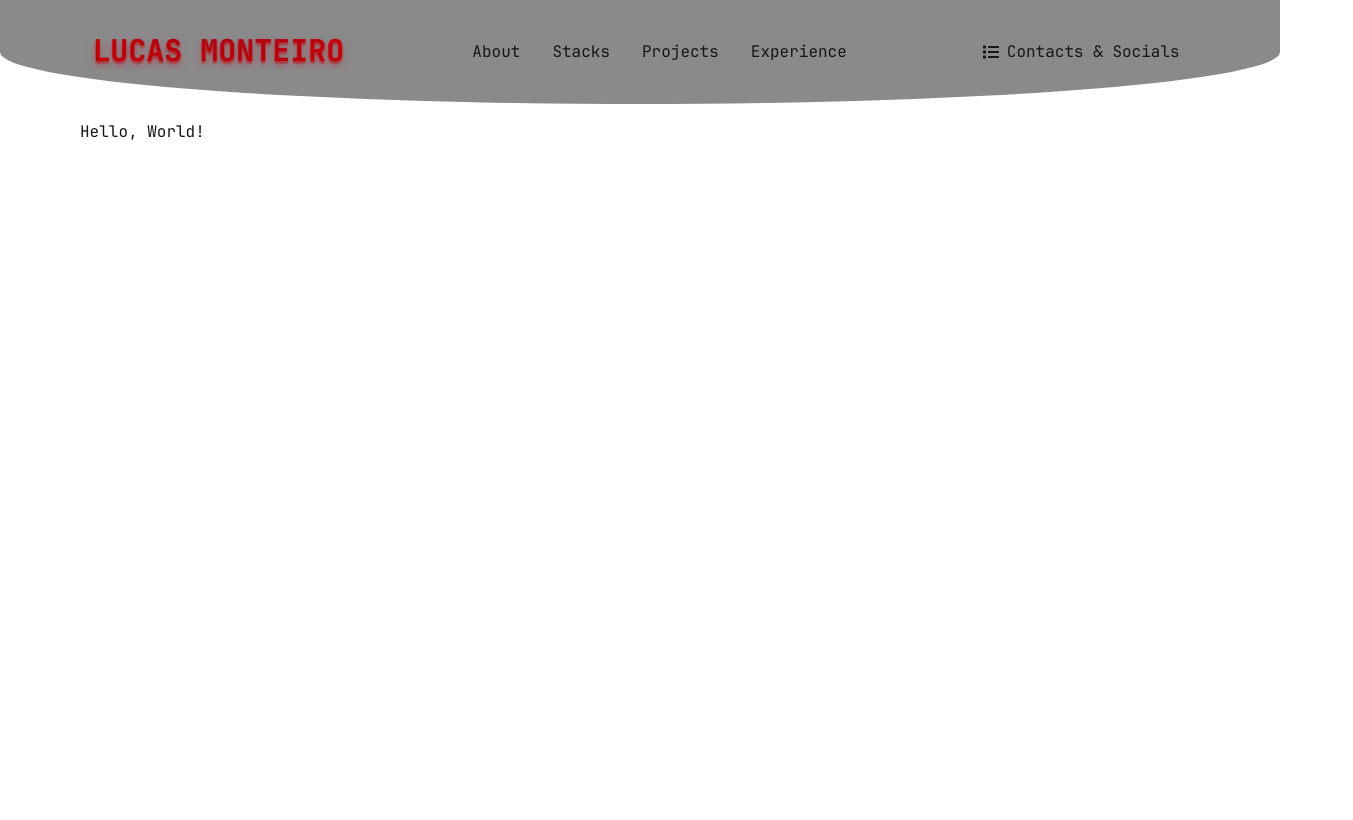
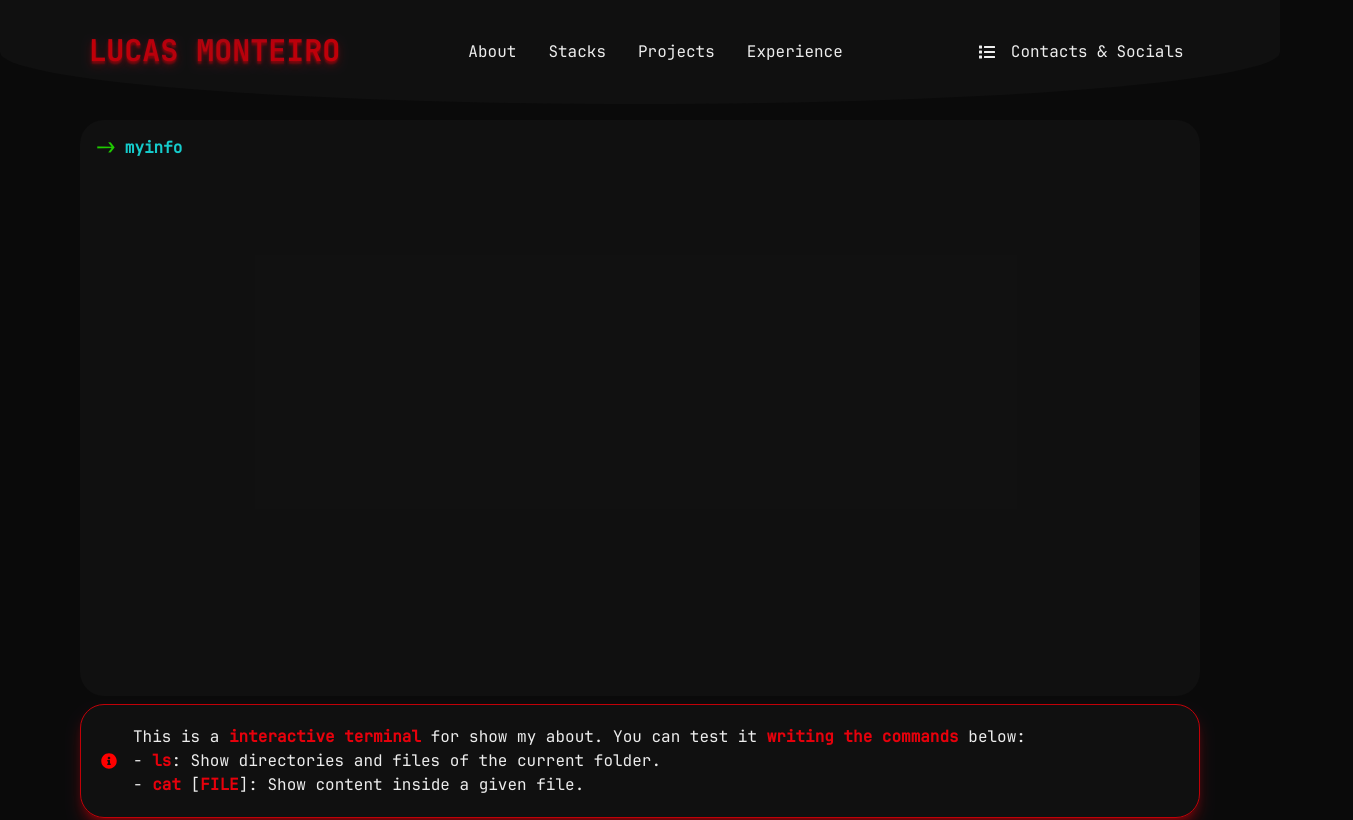
Before and after one commit to zherri/portfolio, a Next.js app: page / in a window 1280 px wide. Shown: the top 820 px of the page, 1353 px wide, since content can reach past the window. Built offline with nearby package versions, Linux system fonts and the light colour scheme.

Commit message:
Making terminal

```diff
--- a/src/app/globals.css
+++ b/src/app/globals.css
@@ -1,8 +1,8 @@
 @import "tailwindcss";
 
 :root {
-  --background: #ffffff;
-  --foreground: #171717;
+  --background: #0a0a0a;
+  --foreground: #ededed;
 }
 
 @theme inline {
@@ -10,13 +10,6 @@
   --color-foreground: var(--foreground);
   --font-sans: var(--font-geist-sans);
   --font-mono: var(--font-geist-mono);
-}
-
-@media (prefers-color-scheme: dark) {
-  :root {
-    --background: #0a0a0a;
-    --foreground: #ededed;
-  }
 }
 
 body {
@@ -48,3 +41,19 @@ body {
 .underline-animation:hover::before {
   transform: scaleX(1);
 }
+
+@keyframes blink {
+
+  0%,
+  100% {
+    opacity: 1;
+  }
+
+  50% {
+    opacity: 0;
+  }
+}
+
+.blink-cursor {
+  animation: blink 1s infinite;
+}
--- a/src/app/layout.tsx
+++ b/src/app/layout.tsx
@@ -13,9 +13,9 @@ export default function RootLayout({
   children: React.ReactNode;
 }>) {
   return (
-    <html lang="en">
+    <html lang="en" className="h-full">
       <body
-        className={`${jetBrainsMono.className} font-sans`}
+        className={`${jetBrainsMono.className} font-sans h-full`}
         suppressHydrationWarning
       >
         <Header />
--- a/src/app/page.tsx
+++ b/src/app/page.tsx
@@ -1,8 +1,34 @@
+import { Terminal } from "@/components/terminal";
+import IconTypografy from "@/components/icon_typografy";
+import { FaInfoCircle } from "react-icons/fa";
+
 export default function Home() {
   return (
     <>
-      <div className="w-full h-full py-4 px-20">
-        <span>Hello, World!</span>
+      <div className="flex flex-col w-full h-full py-4 px-20 gap-2">
+        <Terminal />
+        <div className="w-full p-4 border border-red-700 shadow-lg shadow-red-700/50 bg-neutral-900/50 rounded-3xl">
+          <IconTypografy icon={FaInfoCircle} iconColor="red">
+            <span>
+              This is a{" "}
+              <strong className="text-red-600">interactive terminal</strong> for
+              show my about. You can test it{" "}
+              <strong className="text-red-600">writing the commands</strong>{" "}
+              below:
+            </span>
+            <br />
+            <span>
+              - <strong className="text-red-600">ls</strong>: Show directories
+              and files of the current folder.
+            </span>
+            <br />
+            <span>
+              - <strong className="text-red-600">cat</strong> [
+              <strong className="text-red-600">FILE</strong>]: Show content
+              inside a given file.
+            </span>
+          </IconTypografy>
+        </div>
       </div>
     </>
   );
--- a/src/components/dropdown.tsx
+++ b/src/components/dropdown.tsx
@@ -14,6 +14,8 @@ interface DropdownMenuProps {
 }
 
 export function DropdownMenu(props: DropdownMenuProps) {
+  if (!props.isOpen) return null;
+
   return (
     <div
       className={`absolute ${props.isOpen ? "opacity-100" : "opacity-0"} transition-all
--- a/src/components/icon_typografy.tsx
+++ b/src/components/icon_typografy.tsx
@@ -1,11 +1,13 @@
+import { ReactNode } from "react";
 import { IconType } from "react-icons";
 
 interface IconTypografyProps {
   hoverBgColor?: string;
   icon: IconType;
   iconColor?: string;
-  text: string;
+  text?: string;
   textColor?: string;
+  children?: ReactNode;
 }
 
 export default function IconTypografy({
@@ -14,10 +16,10 @@ export default function IconTypografy({
 }: IconTypografyProps) {
   return (
     <div
-      className={`flex items-center gap-2 ${props.hoverBgColor} p-1 rounded-md`}
+      className={`flex items-center gap-4 ${props.hoverBgColor} p-1 rounded-md`}
     >
       <Icon size={16} color={props.iconColor} />
-      <span>{props.text}</span>
+      <span>{props.text ? props.text : props.children}</span>
     </div>
   );
 }
--- /dev/null
+++ b/src/components/terminal.tsx
@@ -0,0 +1,63 @@
+"use client";
+
+import { JSX, useEffect, useState } from "react";
+
+export function Terminal() {
+  const [history, setHistory] = useState<JSX.Element[]>([]);
+  const [args, setArgs] = useState<string>("");
+
+  useEffect(() => {
+    const takeKey = (event: KeyboardEvent) => {
+      if (event.key === "Enter") {
+        if (args === "clear") {
+          setHistory([]);
+          setArgs("");
+          return;
+        }
+        const newEntry = (
+          <div key={Date.now()}>
+            <div className="mb-1">
+              <strong className="text-[#1FCA00]">-&gt;&nbsp;</strong>
+              <strong className="text-[#15CCCC]">myinfo&nbsp;</strong>
+              <span>{args}</span>
+            </div>
+            <span>{args === "ls" ? "" : "invalid command: " + args}</span>
+          </div>
+        );
+
+        setHistory((prev) => [...prev, newEntry]);
+        setArgs("");
+        return;
+      }
+
+      if (event.key === "Backspace") {
+        setArgs((prev) => prev.slice(0, -1));
+        return;
+      }
+
+      if (event.key.length === 1) {
+        event.preventDefault();
+        setArgs((prev) => prev + event.key);
+      }
+    };
+
+    window.addEventListener("keydown", takeKey);
+    return () => window.removeEventListener("keydown", takeKey);
+  }, [args]);
+
+  return (
+    <>
+      <div className="max-w-full w-full h-3/4 p-4 bg-neutral-900/50 rounded-3xl wrap-break-word">
+        {history}
+        <div className="flex flex-wrap break-all">
+          <strong className="text-[#1FCA00]">-&gt;&nbsp;</strong>
+          <strong className="text-[#15CCCC]">myinfo&nbsp;</strong>
+          <span>
+            {args}
+            <strong className="blink-cursor">│</strong>
+          </span>
+        </div>
+      </div>
+    </>
+  );
+}
```
Also changed, not shown: src/app/api/route.ts (added).
